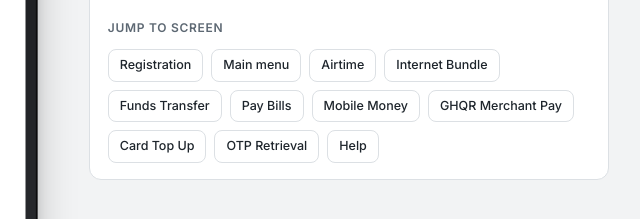
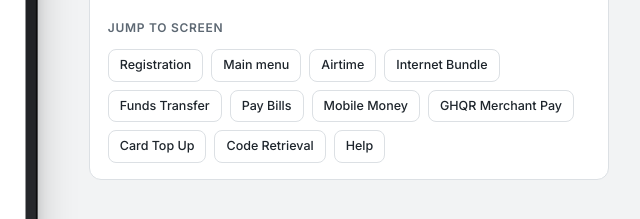
Before and after one commit to JaySketch26/USSD, a website: page index.html in a window 1280 px wide. Shown: the part 453-672 px from the top of the page, 418-1058 px from the left. Drawn offline with Linux system fonts and the light colour scheme.

Commit message:
OTP Retrieved changed

```diff
--- a/index.html
+++ b/index.html
@@ -432,7 +432,7 @@ function confirmPin(back, done){
 
 /* ---------- Screens ---------- */
 const SC = {
-  landing: () => ({ text: 'Welcome to GCB Digital\n1. GCB Mobile Banking\n2. OTP Retrieval\n3. Help\n\n0. Exit',
+  landing: () => ({ text: 'Welcome to GCB Digital\n1. GCB Mobile Banking\n2. Code Retrieval\n3. Help\n\n0. Exit',
     choices: { '1': () => registered ? 'login' : 'reg_card', '2': () => registered ? 'otp_pin' : 'otp_unreg', '3': 'help', '0': 'END:Thank you for choosing GCB.' } }),
 
   /* Registration */
@@ -587,12 +587,12 @@ const SC = {
   ct_sum: () => confirmScr('Card Top Up', [`From: ${D.src}`, `To: ${D.card}`, `Name: ${D.cname}`, `AMT: ${money(D.amt)}`, 'Fee: GHC 0'],
     () => `Card ${D.card} topped up with ${money(D.amt)}. Acct ${D.src} debited. Ref: ${ref()}`),
 
-  /* OTP Retrieval */
-  otp_pin: () => ({ text: 'OTP Retrieval\nEnter PIN to View OTP:', secret: true,
+  /* Code Retrieval */
+  otp_pin: () => ({ text: 'Code Retrieval\nEnter PIN to View OTP:', secret: true,
     input: pinInput('otp_pin', () => { D.otp = String(Math.floor(100000 + Math.random()*900000)); return 'otp_show'; }) }),
   otp_show: () => ({ text: `Your OTP is ${D.otp}\nValid for 5 minutes. Never share your OTP with anyone, including GCB staff.\n\n0. Exit`,
     choices: { '0': END_THANKS } }),
-  otp_unreg: () => ({ text: 'OTP Retrieval\nYou are not registered for GCB Mobile Banking.\n\n1. Register\n0. Exit',
+  otp_unreg: () => ({ text: 'Code Retrieval\nYou are not registered for GCB Mobile Banking.\n\n1. Register\n0. Exit',
     choices: { '1':'reg_card', '0': END_THANKS } }),
 
   /* Help */
@@ -807,7 +807,7 @@ const JUMPS = [
   ['Mobile Money','mm',true],
   ['GHQR Merchant Pay','qr',true],
   ['Card Top Up','ct',true],
-  ['OTP Retrieval','otp_pin',true,['landing','otp_pin']],
+  ['Code Retrieval','otp_pin',true,['landing','otp_pin']],
   ['Help','help',null,['landing','help']]
 ];
 JUMPS.forEach(([label, id, reg, st]) => {
```
